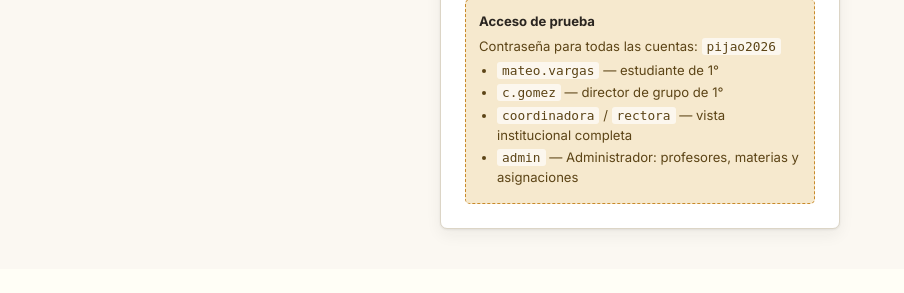
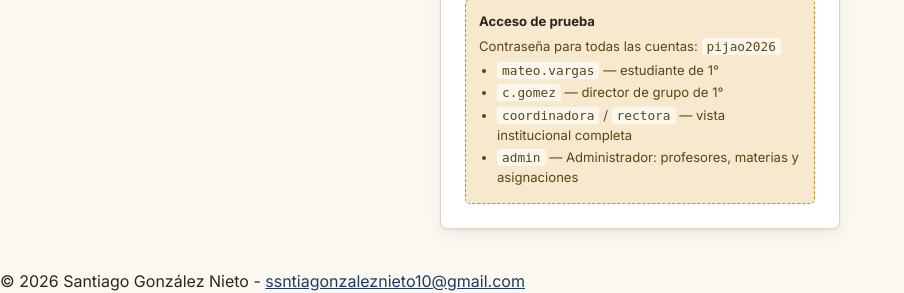
Before and after one commit to santiagonzaleznieto-pixel/AmoPijaoTerraza, a Flask app: page /login in a window 1280 px wide. Shown: the part 776-1069 px from the top of the page, without its empty margins (0-904 px from the left). Before the commit the page ends 1012 px from the top, so only its background shows below. Run offline with Flask 3, Linux system fonts and the light colour scheme; data comes from the database, SQL or seed files in the repository.

Commit message:
Actualizar base.html

```diff
--- a/Templates/base.html
+++ b/Templates/base.html
@@ -56,5 +56,12 @@
   {% endwith %}
   {% block contenido_publico %}{% endblock %}
 {% endif %}
+
+<footer class="pie-derechos">
+  © 2026 Santiago González Nieto - <a href="mailto:ssntiagonzaleznieto10@gmail.com">ssntiagonzaleznieto10@gmail.com</a>
+</footer>
 </body>
 </html>
+
+</body>
+</html>
```
